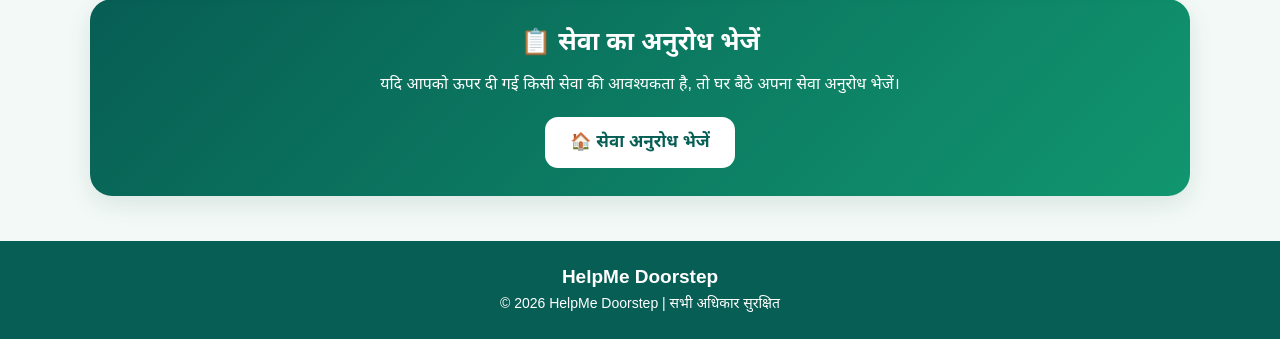
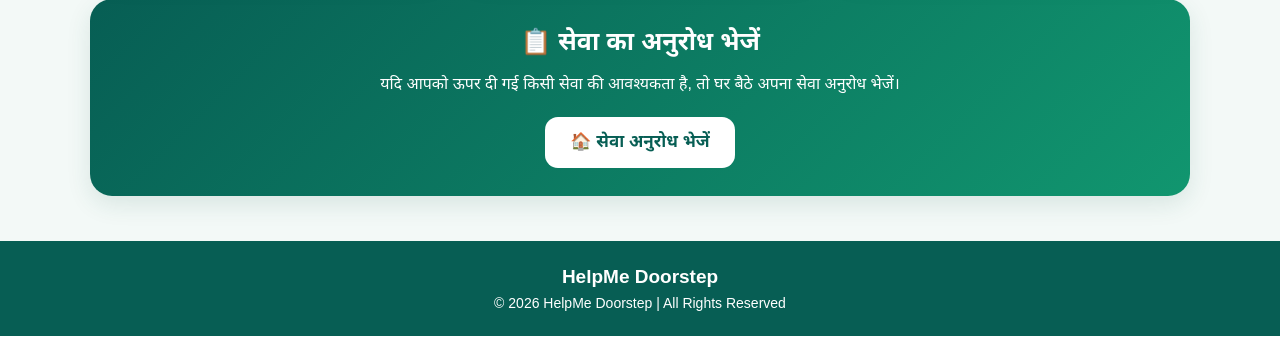
Before and after one commit to MohdArifFarooqui/HelpMe_Doorstep_Online_System, a Flask app: page /service in a window 1280 px wide. Shown: the part 1120-1459 px from the top of the page. Run offline with Flask 3, Linux system fonts and the light colour scheme.

Commit message:
Update footer text to English

```diff
--- a/templates/service.html
+++ b/templates/service.html
@@ -553,7 +553,7 @@ footer p {
     </strong>
 
     <p>
-        © 2026 HelpMe Doorstep | सभी अधिकार सुरक्षित
+        © 2026 HelpMe Doorstep | All Rights Reserved
     </p>
 
 </footer>
```
